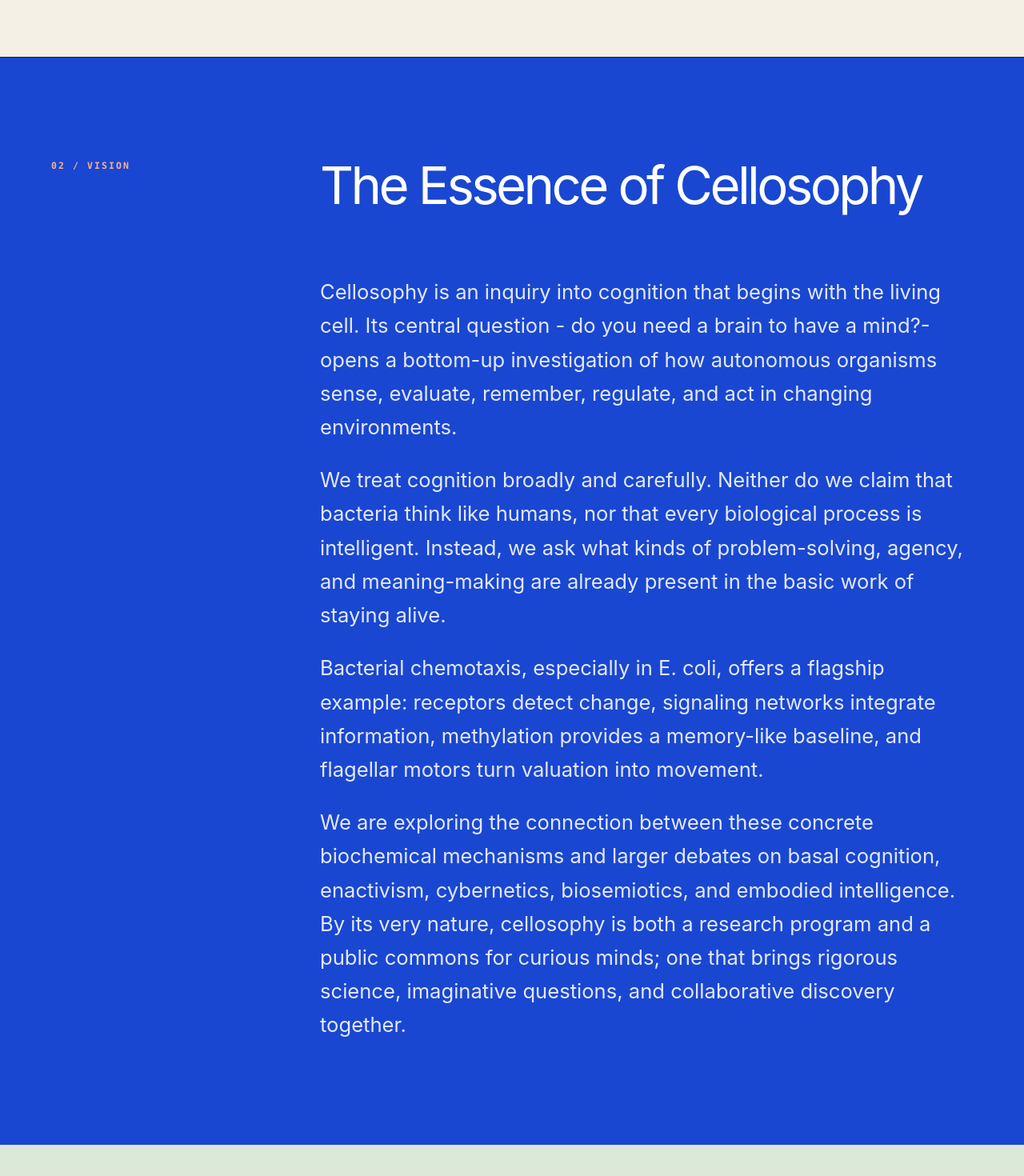
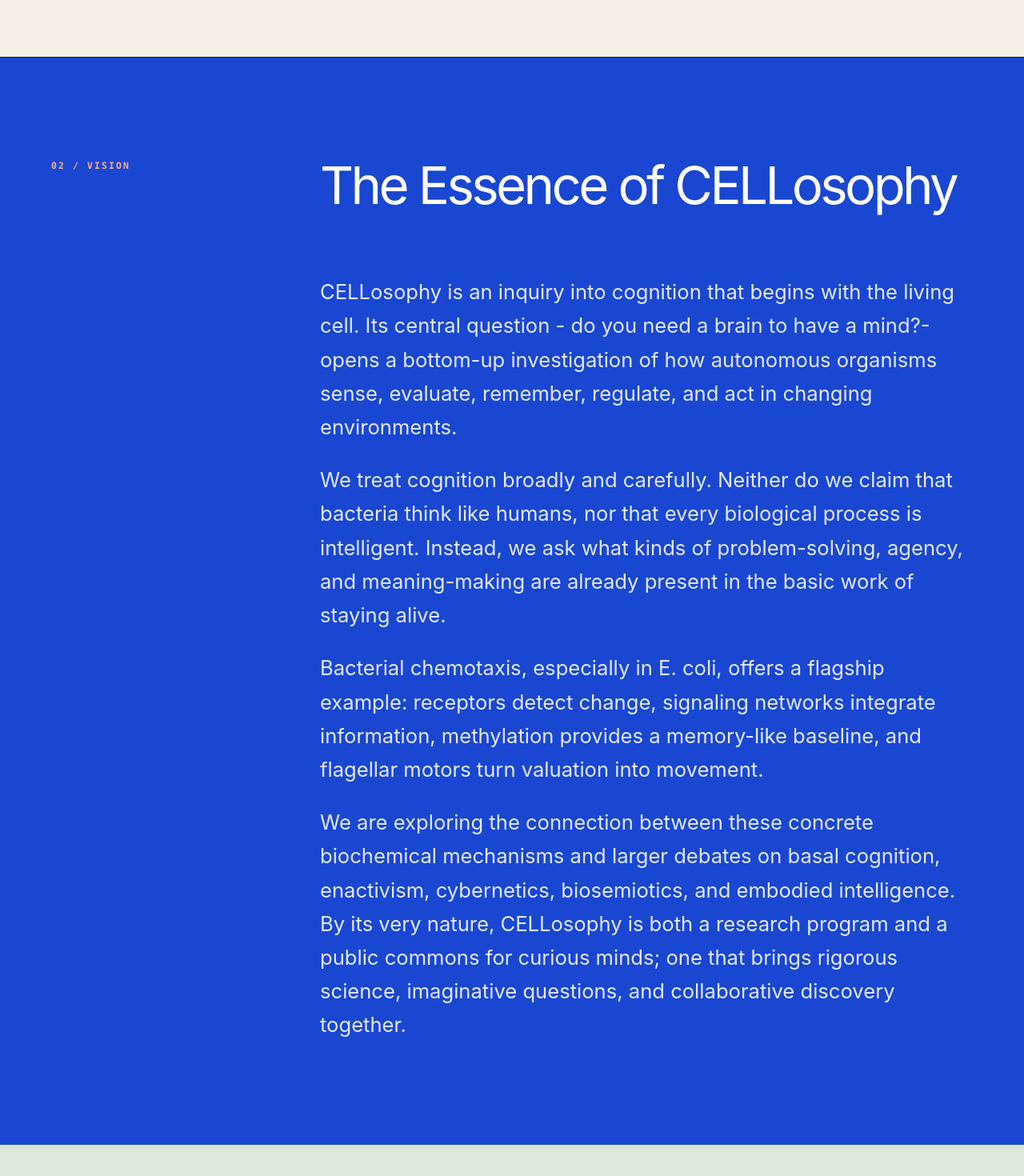
Before and after one commit to ranganaut/cellosophy-website, a Next.js app: page / in a window 1280 px wide. Shown: the part 1340-2810 px from the top of the page at 80% size. Built offline with nearby package versions, Linux system fonts and the light colour scheme.

Commit message:
Use CELLosophy in vision section

```diff
--- a/app/page.tsx
+++ b/app/page.tsx
@@ -96,12 +96,12 @@ export default function Home() {
         <div className="notes-heading">
           <p className="section-number">02 / Vision</p>
           <div>
-            <h2>The Essence of Cellosophy</h2>
+            <h2>The Essence of CELLosophy</h2>
             <div className="essence-statement">
-              <p>Cellosophy is an inquiry into cognition that begins with the living cell. Its central question - do you need a brain to have a mind?-opens a bottom-up investigation of how autonomous organisms sense, evaluate, remember, regulate, and act in changing environments.</p>
+              <p>CELLosophy is an inquiry into cognition that begins with the living cell. Its central question - do you need a brain to have a mind?-opens a bottom-up investigation of how autonomous organisms sense, evaluate, remember, regulate, and act in changing environments.</p>
               <p>We treat cognition broadly and carefully. Neither do we claim that bacteria think like humans, nor that every biological process is intelligent. Instead, we ask what kinds of problem-solving, agency, and meaning-making are already present in the basic work of staying alive.</p>
               <p>Bacterial chemotaxis, especially in E. coli, offers a flagship example: receptors detect change, signaling networks integrate information, methylation provides a memory-like baseline, and flagellar motors turn valuation into movement.</p>
-              <p>We are exploring the connection between these concrete biochemical mechanisms and larger debates on basal cognition, enactivism, cybernetics, biosemiotics, and embodied intelligence. By its very nature, cellosophy is both a research program and a public commons for curious minds; one that brings rigorous science, imaginative questions, and collaborative discovery together.</p>
+              <p>We are exploring the connection between these concrete biochemical mechanisms and larger debates on basal cognition, enactivism, cybernetics, biosemiotics, and embodied intelligence. By its very nature, CELLosophy is both a research program and a public commons for curious minds; one that brings rigorous science, imaginative questions, and collaborative discovery together.</p>
             </div>
           </div>
         </div>
```
